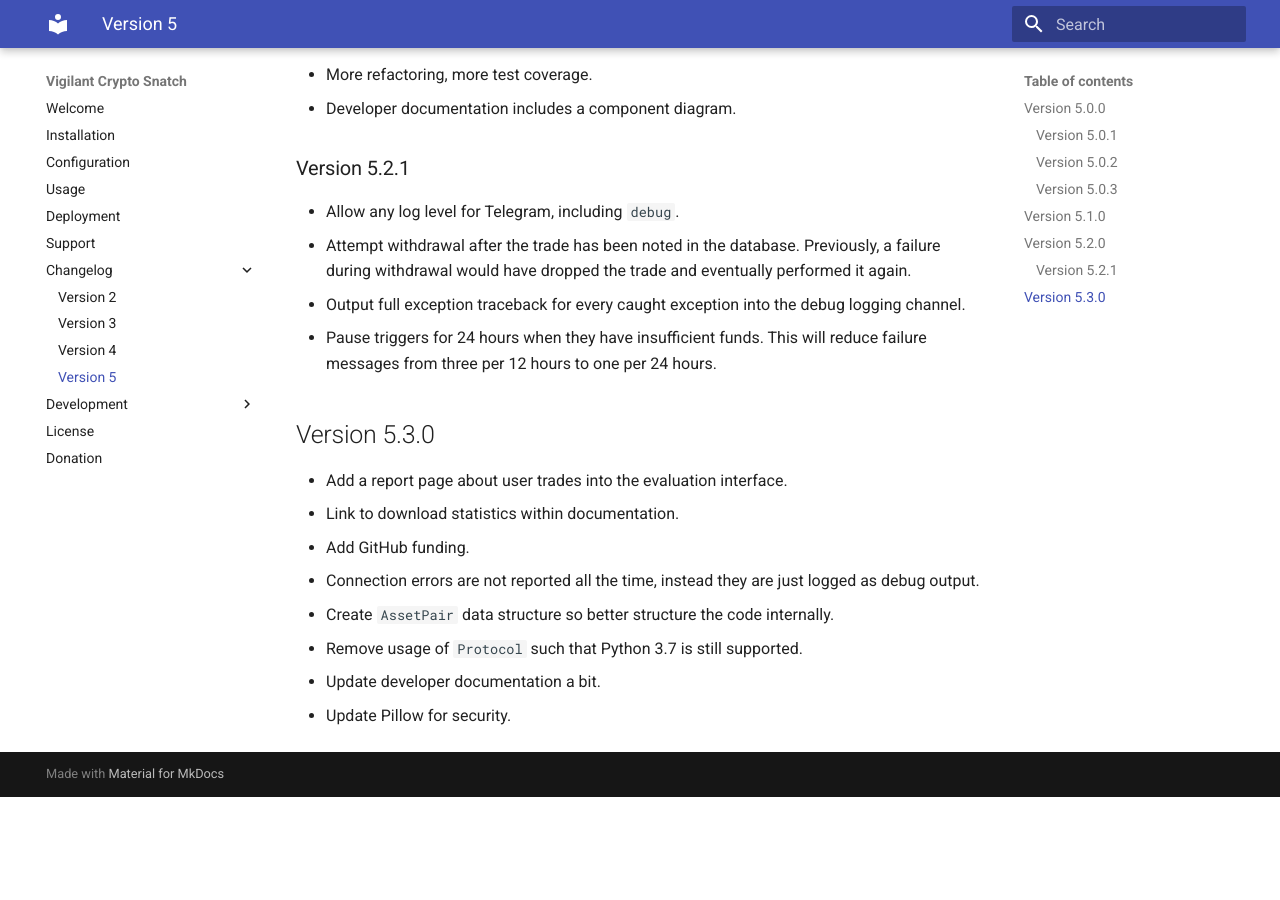
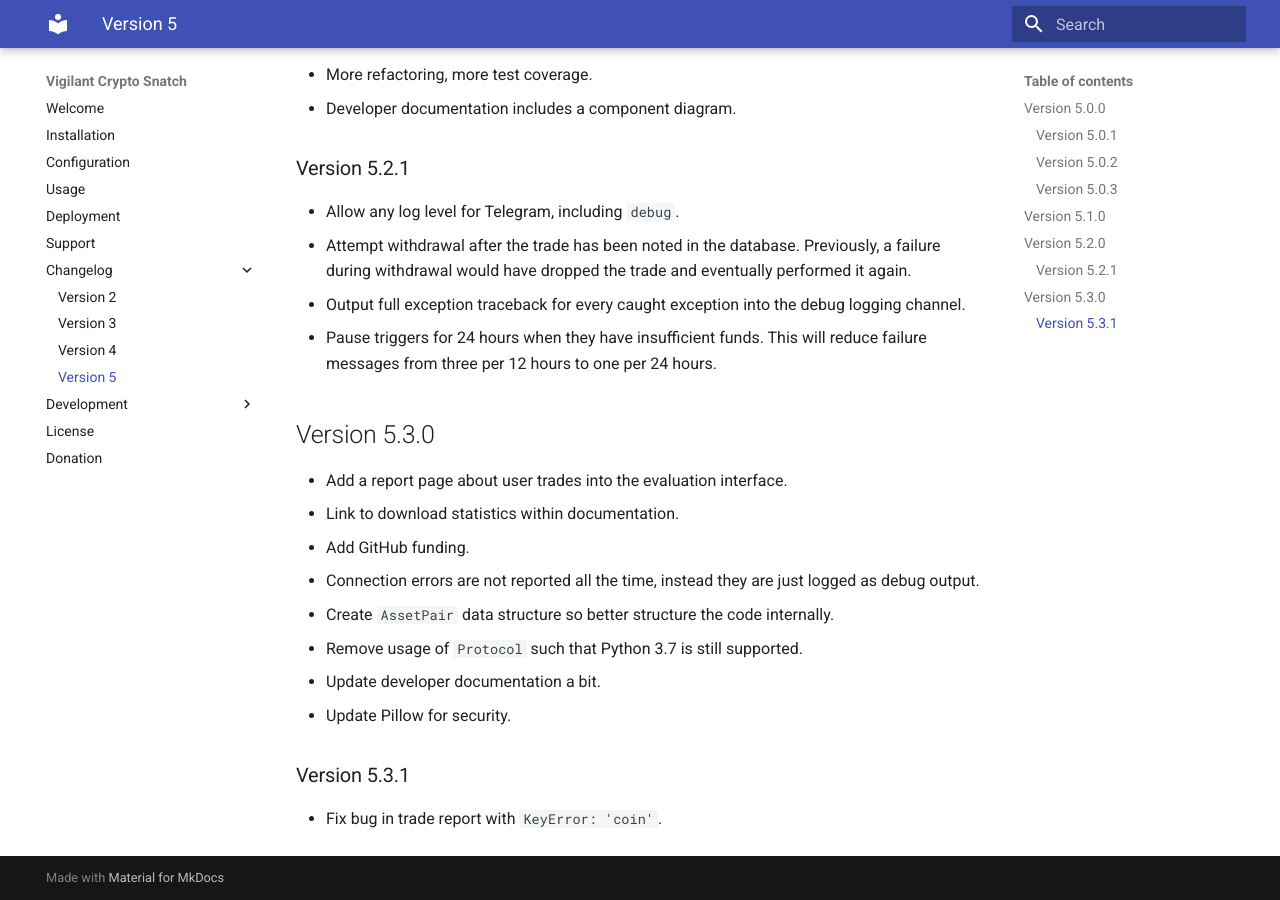
Before and after one commit to martin-ueding/vigilant-crypto-snatch, an MkDocs documentation site: the page built from docs/changelog/version-5.md, in a window 1280 px wide and 900 px high, scrolled down 983 px. Built offline with MkDocs 1.6.1 and Material for MkDocs 9.7.7, drawn with Linux system fonts in a browser that asks for light colours; before the commit the page ends 1780 px from its top, so only the background shows below that.

Commit message:
Add changelog entry

```diff
--- a/docs/changelog/version-5.md
+++ b/docs/changelog/version-5.md
@@ -47,3 +47,7 @@
 - Remove usage of `Protocol` such that Python 3.7 is still supported.
 - Update developer documentation a bit.
 - Update Pillow for security.
+
+### Version 5.3.1
+
+- Fix bug in trade report with `KeyError: 'coin'`.
```
